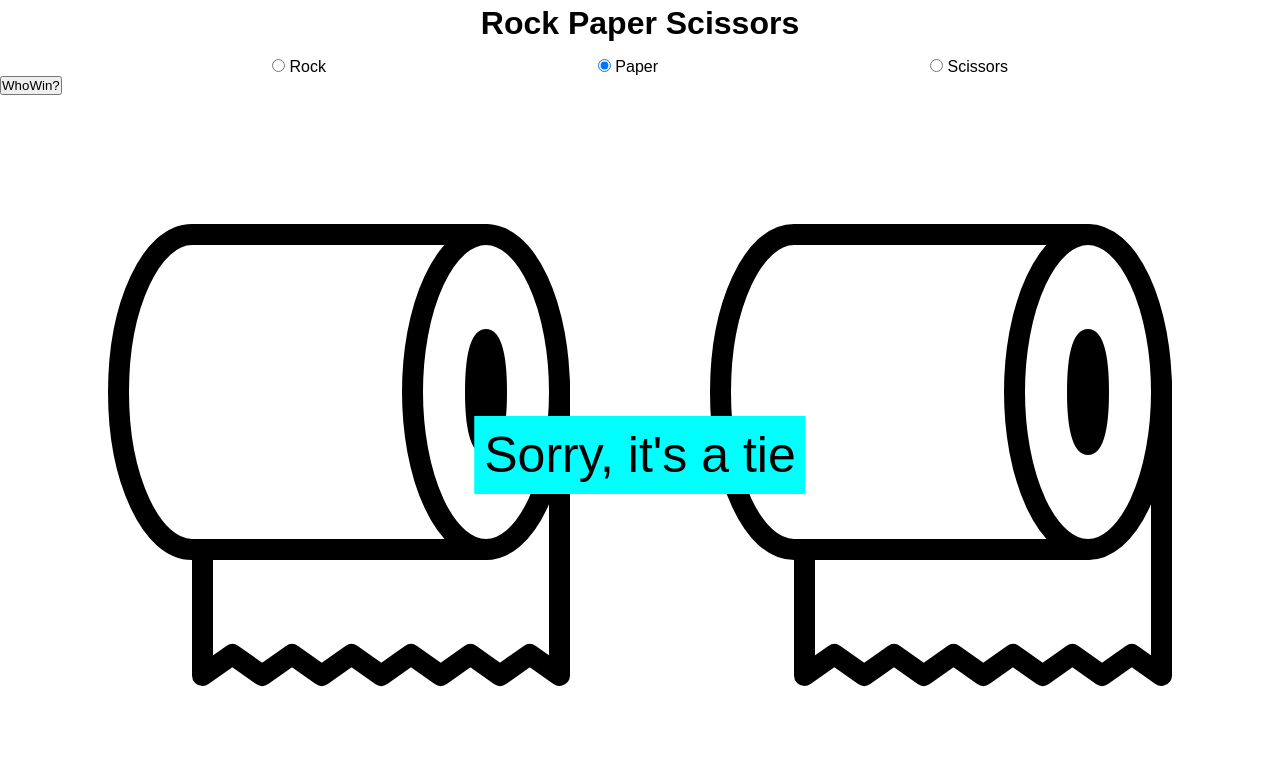
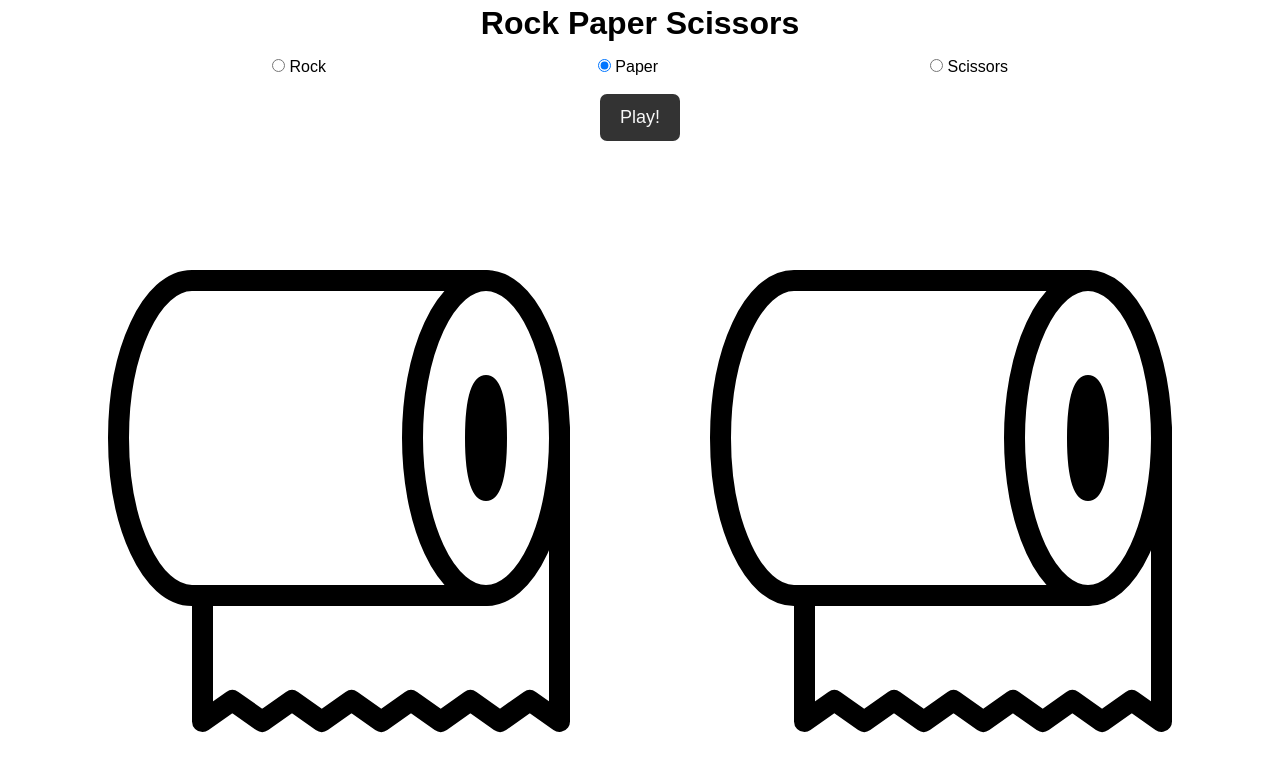
Before and after one commit to ChristofferHennie/rock-paper-scissors, a React (Create React App) app: page / in a window 1280 px wide. Shown: the top 772 px of the page. Built offline with nearby package versions, Linux system fonts and the light colour scheme.

Commit message:
Added the visual feed
Added a basic visual feedback

```diff
--- a/src/App.js
+++ b/src/App.js
@@ -1,61 +1,63 @@
-import React, { Component } from 'react'
-import Choices from './components/Choices'
-import DisplayImages from './components/DisplayImages'
-import WhoWon from './components/WhoWins'
+import React, {Component} from "react";
+import Choices from "./components/Choices";
+import DisplayImages from "./components/DisplayImages";
+import Result from "./components/Result";
 
 export default class App extends Component {
   state = {
     userChoice: "paper",
     compChoice: "paper",
-    whoWon: "tie",
+    result: "",
     options: [
       {
         name: "rock",
-        id: 1
+        id: 1,
       },
       {
         name: "paper",
-        id: 2
+        id: 2,
       },
       {
         name: "scissors",
-        id: 3
+        id: 3,
       },
-    ]
+    ],
   };
 
   updateUserChoice = (e) => {
-    this.setState({ userChoice: e }, () => {
-      console.log(this.state.userChoice)
-    })
-  }
+    this.setState({userChoice: e, result: ""}, () => {
+      console.log(this.state.userChoice);
+    });
+  };
 
-  whoWon = (compChoice, whoWon) => {
-    this.setState(compChoice, whoWon, () => console.log(this.state.whoWon))
-  }
+  result = (compChoice, result) => {
+    this.setState(compChoice, result, () =>
+      console.log(this.state.result)
+    );
+  };
 
   render() {
     return (
-      <div className="App">
+      <div className='App'>
         <h1>Rock Paper Scissors</h1>
-        <div className="choices">
+        <div className='choices'>
           <Choices
             options={this.state.options}
             choice={this.updateUserChoice}
             stateUserChoice={this.state.userChoice}
           />
         </div>
-        <WhoWon
+        <Result
           userChoice={this.state.userChoice}
-          whoWon={this.whoWon}
-          className="whoWinsBTN"
+          result={this.result}
+          className='resultBTN'
         />
         <DisplayImages
           compChoice={this.state.compChoice}
           userChoice={this.state.userChoice}
-          whoWon={this.state.whoWon}
+          result={this.state.result}
         />
       </div>
-    )
+    );
   }
 }
--- a/src/components/DisplayImages.js
+++ b/src/components/DisplayImages.js
@@ -1,37 +1,37 @@
-import React, { Component } from 'react'
-import DisplayWinner from './DisplayWinner'
-import paperSVG from '../assets/svg/paper.svg'
-import rockSVG from '../assets/svg/rock.svg'
-import scissorsSVG from '../assets/svg/scissors.svg'
-import questionMarkSVG from '../assets/svg/questionMark.svg'
+import React, {Component} from "react";
+import DisplayWinner from "./DisplayWinner";
+import paperSVG from "../assets/svg/paper.svg";
+import rockSVG from "../assets/svg/rock.svg";
+import scissorsSVG from "../assets/svg/scissors.svg";
+import questionMarkSVG from "../assets/svg/questionMark.svg";
 
 export default class DisplaySVG extends Component {
   updateImage = (input) => {
     switch (input) {
-      case 'rock':
-        return rockSVG
-      case 'paper':
-        return paperSVG
-      case 'scissors':
-        return scissorsSVG
+      case "rock":
+        return rockSVG;
+      case "paper":
+        return paperSVG;
+      case "scissors":
+        return scissorsSVG;
       default:
-        return questionMarkSVG
+        return questionMarkSVG;
     }
-  }
+  };
 
   render() {
     return (
-      <div className="images">
+      <div className='images'>
         <img
           src={this.updateImage(this.props.userChoice)}
-          alt="Rock Paper Scissors"
+          alt='Rock Paper Scissors'
         />
-        <DisplayWinner whoWon={this.props.whoWon}/>
+        <DisplayWinner result={this.props.result} />
         <img
           src={this.updateImage(this.props.compChoice)}
-          alt="Rock Paper Scissors"
+          alt='Rock Paper Scissors'
         />
       </div>
-    )
+    );
   }
 }
--- a/src/components/DisplayWinner.js
+++ b/src/components/DisplayWinner.js
@@ -1,8 +1,8 @@
 import React, {Component} from "react";
 
 export default class DisplayWinner extends Component {
-  whoWonText = () => {
-    switch (this.props.whoWon) {
+  resultText = () => {
+    switch (this.props.result) {
       case "tie":
         return "Sorry, it's a tie";
       case "win":
@@ -14,10 +14,32 @@ export default class DisplayWinner extends Component {
     }
   };
 
+  getStyle = (val) => {
+    return {
+      display: val ? "block" : "none",
+      background: this.switchFunc(val),
+    };
+  };
+
+  switchFunc = (val) => {
+    switch (val) {
+      case "tie":
+        return "#2A8EEB";
+      case "win":
+        return "#31FF1F";
+      case "lose":
+        return "#FF1310";
+      default:
+        return "#696969";
+    }
+  };
+
   render() {
     return (
-      <div className='whoWonStyle'>
-        <p>{this.whoWonText()}</p>
+      <div
+        className='resultStyle'
+        style={this.getStyle(this.props.result)}>
+        <p>{this.resultText()}</p>
       </div>
     );
   }
--- /dev/null
+++ b/src/components/Result.js
@@ -0,0 +1,69 @@
+import React, {Component} from "react";
+
+export default class result extends Component {
+  state = {
+    compChoice: "",
+    result: "",
+  };
+
+  optionsComp = ["rock", "paper", "scissors"];
+
+  result = () => {
+    let uc = this.props.userChoice;
+    let cc = this.optionsComp[
+      Math.floor(Math.random() * this.optionsComp.length)
+    ];
+
+    console.log(uc, cc);
+
+    switch (uc) {
+      case cc:
+        return this.setState({compChoice: cc, result: "tie"}, () =>
+          this.sendResult()
+        );
+      case "rock":
+        if (cc === "scissors") {
+          return this.setState({compChoice: cc, result: "win"}, () =>
+            this.sendResult()
+          );
+        } else {
+          return this.setState({compChoice: cc, result: "lose"}, () =>
+            this.sendResult()
+          );
+        }
+      case "paper":
+        if (cc === "rock") {
+          return this.setState({compChoice: cc, result: "win"}, () =>
+            this.sendResult()
+          );
+        } else {
+          return this.setState({compChoice: cc, result: "lose"}, () =>
+            this.sendResult()
+          );
+        }
+      case "scissors":
+        if (cc === "paper") {
+          return this.setState({compChoice: cc, result: "win"}, () =>
+            this.sendResult()
+          );
+        } else {
+          return this.setState({compChoice: cc, result: "lose"}, () =>
+            this.sendResult()
+          );
+        }
+      default:
+        return console.log("Error! invalid values");
+    }
+  };
+
+  sendResult = () =>
+    this.props.result(this.state, () => console.log(this.state));
+
+  render() {
+    return (
+      <div className='BtnStyle'>
+        <button onClick={this.result}>Play!</button>
+      </div>
+    );
+  }
+}
--- a/src/components/WhoWins.js
+++ /dev/null
@@ -1,69 +0,0 @@
-import React, {Component} from "react";
-
-export default class WhoWon extends Component {
-  state = {
-    compChoice: "",
-    whoWon: "",
-  };
-
-  optionsComp = ["rock", "paper", "scissors"];
-
-  whoWins = () => {
-    let uc = this.props.userChoice;
-    let cc = this.optionsComp[
-      Math.floor(Math.random() * this.optionsComp.length)
-    ];
-
-    console.log(uc, cc);
-
-    switch (uc) {
-      case cc:
-        return this.setState({compChoice: cc, whoWon: "tie"}, () =>
-          this.whoWon()
-        );
-      case "rock":
-        if (cc === "siccors") {
-          return this.setState({compChoice: cc, whoWon: "win"}, () =>
-            this.whoWon()
-          );
-        } else {
-          return this.setState({compChoice: cc, whoWon: "lose"}, () =>
-            this.whoWon()
-          );
-        }
-      case "paper":
-        if (cc === "rock") {
-          return this.setState({compChoice: cc, whoWon: "win"}, () =>
-            this.whoWon()
-          );
-        } else {
-          return this.setState({compChoice: cc, whoWon: "lose"}, () =>
-            this.whoWon()
-          );
-        }
-      case "scissors":
-        if (cc === "paper") {
-          return this.setState({compChoice: cc, whoWon: "win"}, () =>
-            this.whoWon()
-          );
-        } else {
-          return this.setState({compChoice: cc, whoWon: "lose"}, () =>
-            this.whoWon()
-          );
-        }
-      default:
-        return console.log("Error! invalid values");
-    }
-  };
-
-  whoWon = () =>
-    this.props.whoWon(this.state, () => console.log(this.state));
-
-  render() {
-    return (
-      <div>
-        <button onClick={this.whoWins}>WhoWin?</button>
-      </div>
-    );
-  }
-}
--- a/src/index.css
+++ b/src/index.css
@@ -6,7 +6,7 @@
 
 .App > h1 {
   text-align: center;
-  padding: 5px 0 .5em 0;
+  padding: 5px 0 0.5em 0;
 }
 
 .choices {
@@ -37,11 +37,28 @@
   color: black;
 }
 
-.whoWonStyle {
-  background-color: aqua;
+.resultStyle {
+  color: #f7f7f7;
+  border-radius: 10px;
   padding: 10px;
   font-size: 50px;
   position: absolute;
   left: 50%;
   transform: translate(-50%, 0);
 }
+
+.BtnStyle {
+  display: flex;
+  justify-content: center;
+}
+
+.BtnStyle > button {
+  margin-top: 1em;
+  color: #f7f7f7;
+  font-size: 18px;
+  padding: 13px 20px;
+  text-decoration: none;
+  background-color: #333333;
+  border: none;
+  border-radius: 7px;
+}
```
Also changed, not shown: src/components/Choices.js (+7 -7 lines).
